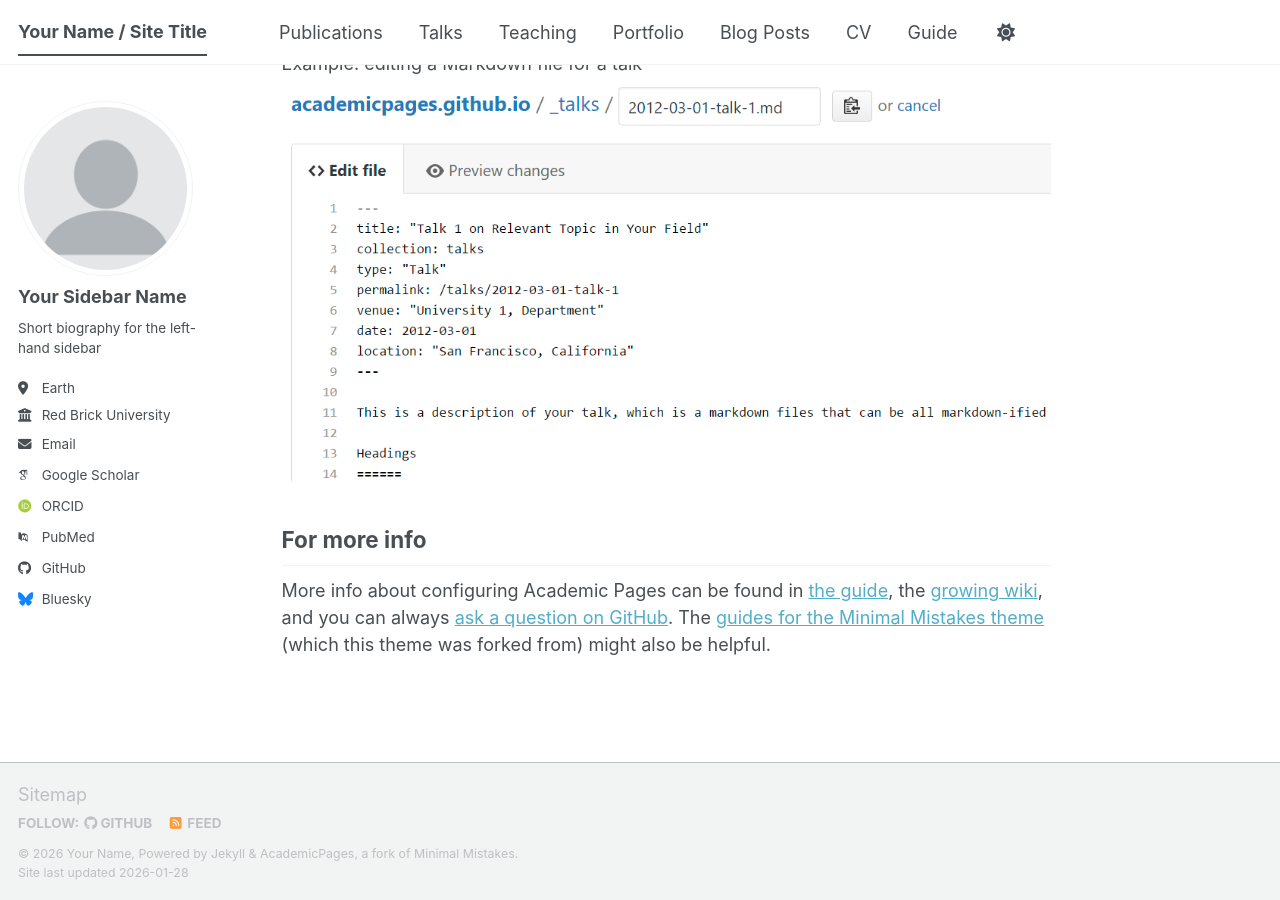
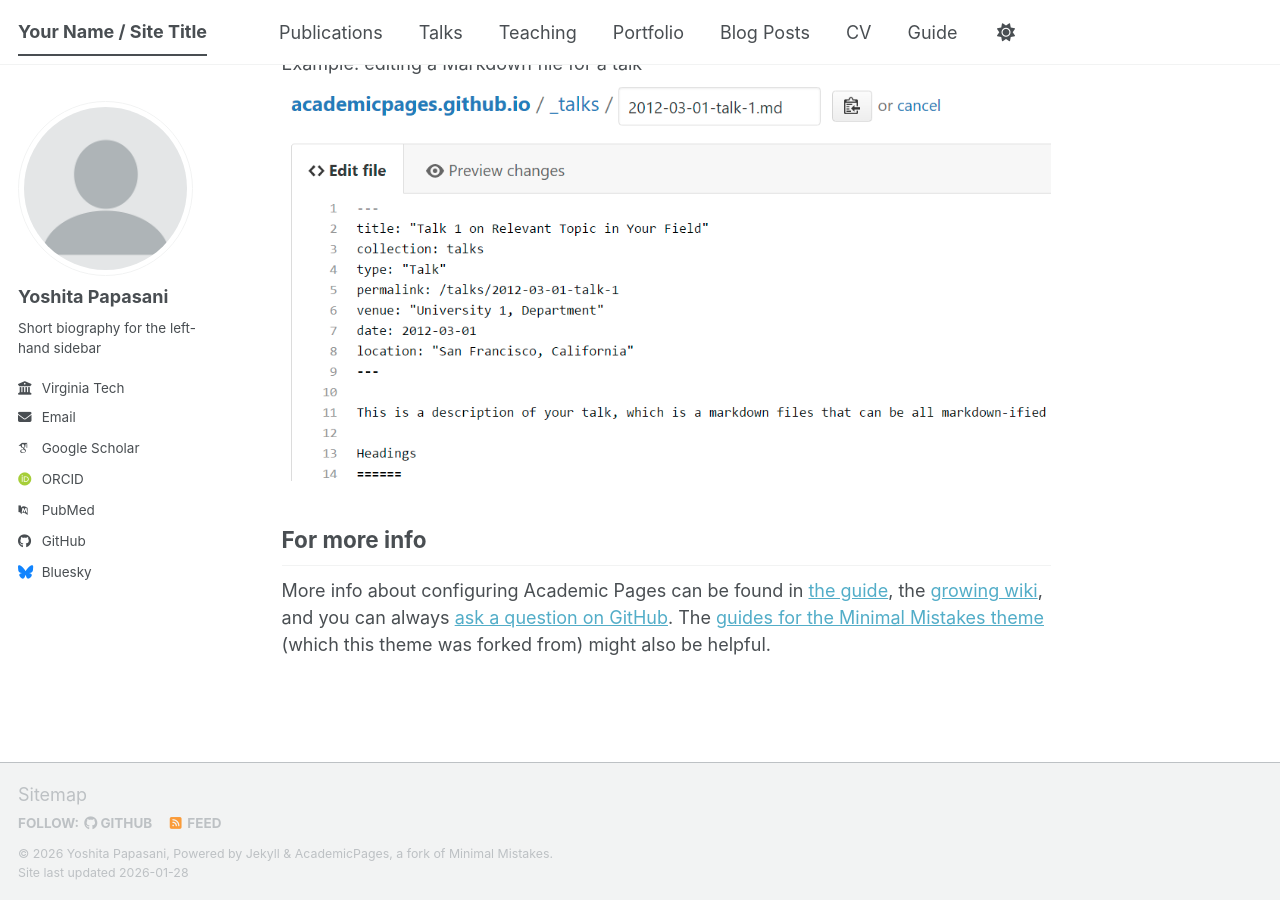
Before and after one commit to yoshi-here/yoshi-here.github.io, a Jekyll site: the page built from _pages/about.md, in a window 1280 px wide and 900 px high, scrolled down 2720 px. Built offline with Jekyll 4.4.1, drawn with Linux system fonts in a browser that asks for light colours; some web fonts are replaced; a script bundle is joined from its source files by our own code; library files that are not in the unit come from our copies.

Commit message:
Testing the commits

```diff
--- a/_config.yml
+++ b/_config.yml
@@ -11,12 +11,12 @@
 site_theme               : "default" # The available themes options are "default", "air", "sunrise", "mint", "dirt" and "contrast"
 title                    : "Your Name / Site Title"
 title_separator          : "-"
-name                     : &name "Your Name"
-description              : &description "Your Name's academic portfolio"   # Update this with a general description of your site, this is the default if not overridden by a page
-url                      : https://academicpages.github.io # The base hostname & protocol for your site e.g. "https://[your GitHub username].github.io",
+name                     : &name "Yoshita Papasani"
+description              : &description "Yoshita Papasani's github."   # Update this with a general description of your site, this is the default if not overridden by a page
+url                      : https://yoshi-here.github.io # The base hostname & protocol for your site e.g. "https://[your GitHub username].github.io",
                                                            # or if you already have some other page hosted on Github then use "https://[your GitHub username].github.io/[Your Repo Name]"
 baseurl                  : "" # the subpath of your site, e.g. "/blog"
-repository               : "academicpages/academicpages.github.io"
+repository               : "yoshi-here/yoshi-here.github.io"
 
 # Site Author - The following control what appear as part of the author content on the side bar.
 #               If a field is blank the icon and link will not appear, otherwise it will be shown.
@@ -24,13 +24,13 @@
 author:
   # Biographic information
   avatar           : "profile.png"
-  name             : "Your Sidebar Name"
+  name             : "Yoshita Papasani"
   pronouns         : # example: "she/her"
   bio              : "Short biography for the left-hand sidebar"
-  location         : "Earth"
-  employer         : "Red Brick University"
+  location         :
+  employer         : "Virginia Tech"
   uri              : # URL
-  email            : "none@example.org"
+  email            : "yoshita@vt.edu"
 
   # Academic websites
   academia         : # URL
```
